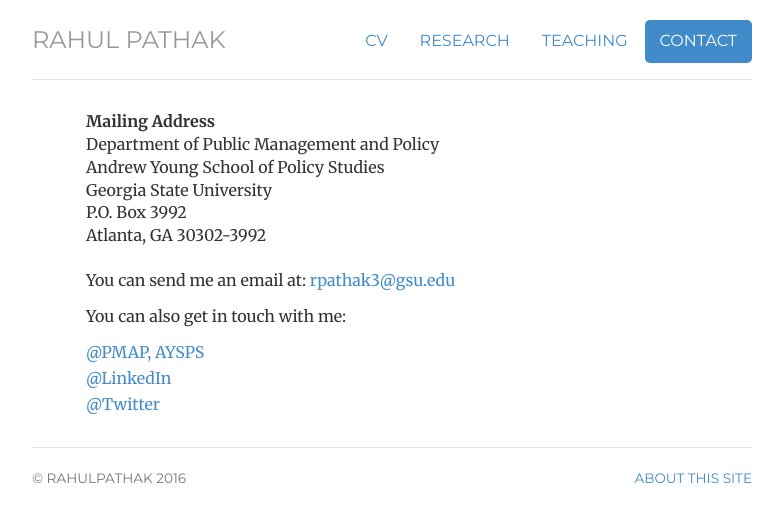
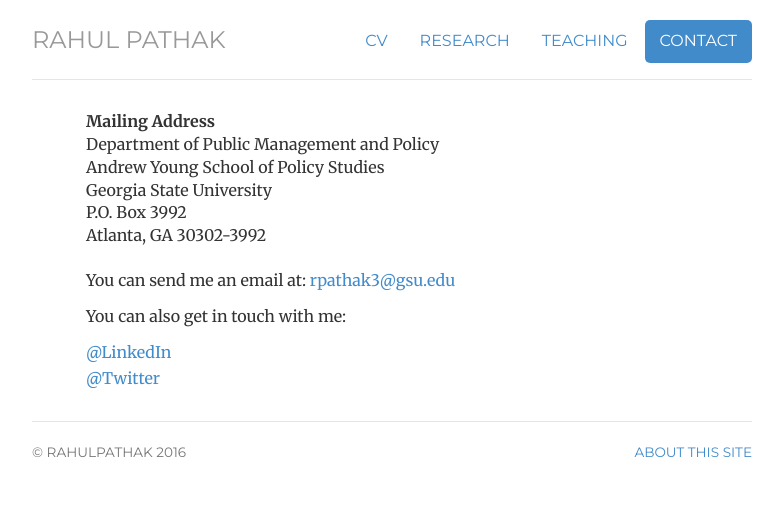
Before and after one commit to pathak-rahul/pathak-rahul.github.io, a Jekyll site: the page built from contact/index.html, in a window 1280 px wide. Shown: the top 522 px of the page, without its empty margins (248-1031 px from the left). Built offline with Jekyll 4.4.1, drawn with Linux system fonts in a browser that asks for light colours.

Commit message:
Update index.html

```diff
--- a/contact/index.html
+++ b/contact/index.html
@@ -10,28 +10,21 @@ description: Contact information for Rahul Pathak.
 <div class="contact">
 
 <address>
-  <strong>Mailing Address</strong><br>
+<strong>Mailing Address</strong><br>
 Department of Public Management and Policy<br>
 Andrew Young School of Policy Studies<br>
 Georgia State University<br>
 P.O. Box 3992<br>
 Atlanta, GA 30302-3992 <br>
-
-
 </address>
 
 
+<p>You can send me an email at: <a href="mailto:rpathak3@gsu.edu">rpathak3@gsu.edu</a></p>
 
 
+<p>You can also get in touch with me:</p>
 
-
-	<p>You can send me an email at: <a href="mailto:rpathak3@gsu.edu">rpathak3@gsu.edu</a></p>
-
-
-	<p>You can also get in touch with me:</p>
-
-	<ul class="list-unstyled">
-	<li><a href="http://aysps.gsu.edu/contact/">@PMAP, AYSPS </a></li>
+<ul class="list-unstyled">
 	<li><a href="https://www.linkedin.com/in/pathaksocial/">@LinkedIn</a></li>
 	<li><a href="https://twitter.com/pathaksocial">@Twitter</a></li>
 	</ul>
```
